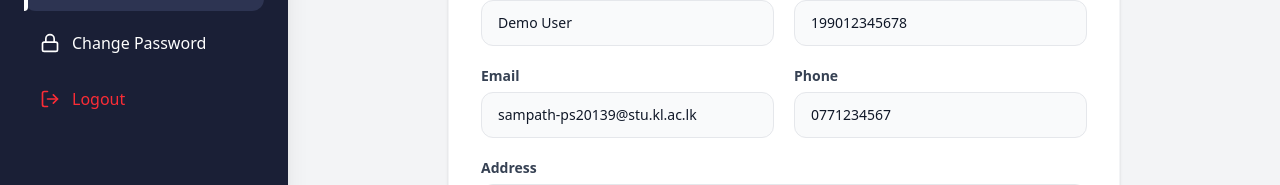
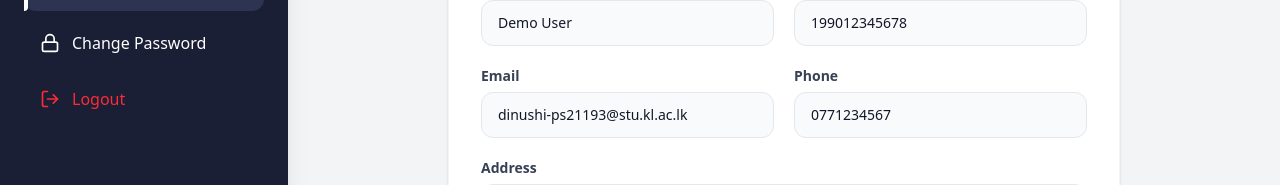
Before and after one commit to umayangana2001/smart-gn-frontend, a React (Vite) app: page /village-officer in a window 1280 px wide. Both pictures are taken after a click on the item "Profile". Shown: the part 328-513 px from the top of the page. Built offline with nearby package versions, Linux system fonts and the light colour scheme.

Commit message:
fix:villageofficer

```diff
--- a/src/villageOfficer/Profile.jsx
+++ b/src/villageOfficer/Profile.jsx
@@ -5,7 +5,7 @@ const Profile = () => {
   const [form, setForm] = useState({
     fullName: "Demo User",
     nic:      "199012345678",
-    email:    "sampath-ps20139@stu.kl.ac.lk",
+    email:    "dinushi-ps21193@stu.kl.ac.lk",
     phone:    "0771234567",
     address:  "Colombo, Sri Lanka",
   });
```
